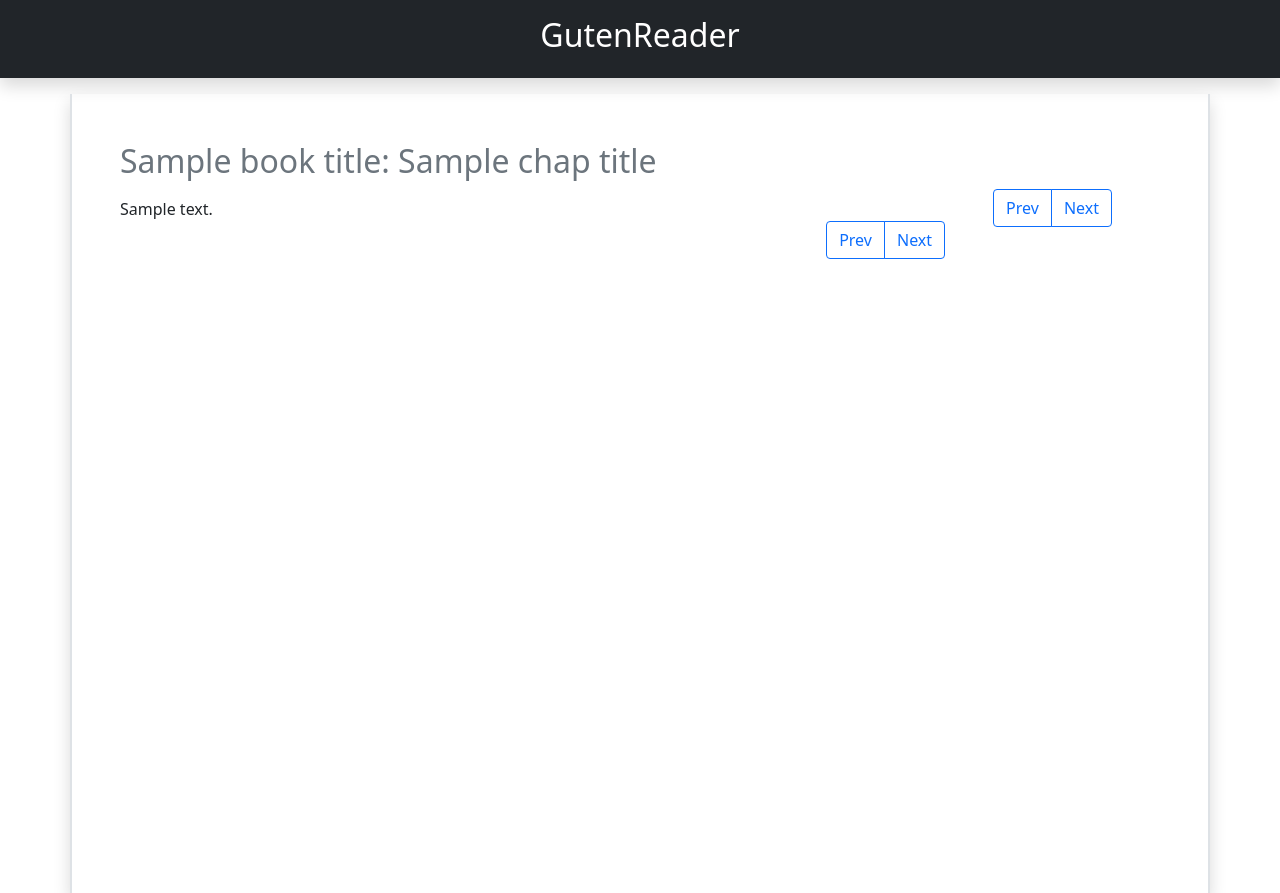
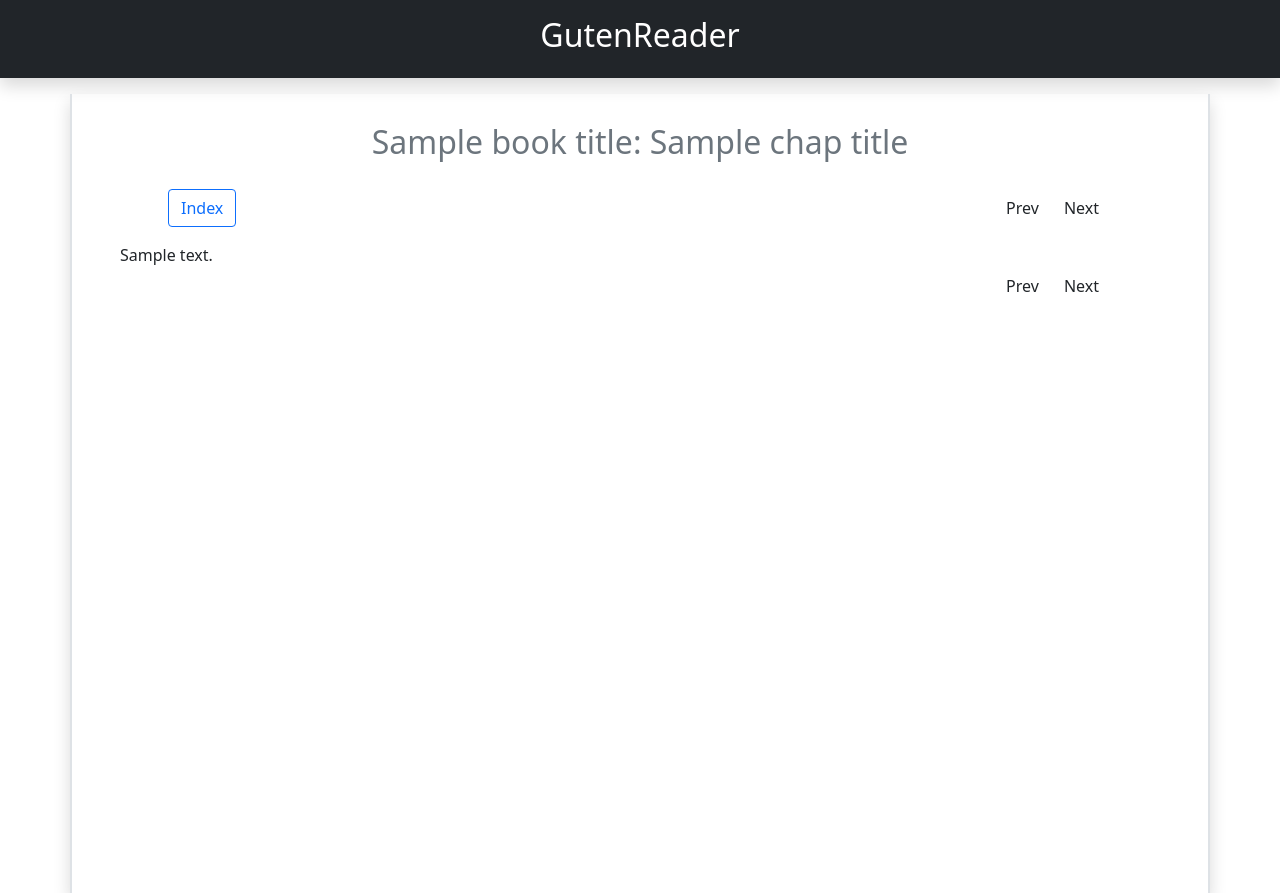
Before and after one commit to miladmasoodi/GutenReader, a Django app: template templates/chapter.html in a window 1280 px wide. Shown: the top 893 px of the page. Run offline with Django 5.2, Linux system fonts and the light colour scheme; the template is opened without the code that fills it: most values are stand-ins (such as "Sample title", 1, 10 or a date in 2020).

Commit message:
added index button/link & more styling to chapter.html

```diff
--- a/templates/chapter.html
+++ b/templates/chapter.html
@@ -2,20 +2,25 @@
 {%  block Title %} {{ Title }} {% endblock %}
 {%  block Content %}
 <div class = "container p-5 min-vh-100 border-start border-end border-2 shadow">
+    <h2 class="text-muted text-center position-relative top-0 start-50 translate-middle"> {{ Book_Title }}: {{ Chap_Title }} </h2>
 
-    <h2 class="text-muted"> {{ Book_Title }}: {{ Chap_Title }} </h2>
+    <div class="btn-toolbar justify-content-between ">
+        <div class="btn-group ps-5 float-start">
+            <a  class="btn btn-outline-primary "  href="/book/{{ book_id }}">Index</a>
+        </div>
+        <div class="btn-group  pe-5 float-end" role="group" aria-label="Previous, Next Links">
+            <a  class="btn  btn-outline-primary{% if has_prev_chapter %}"  href="/book/{{ book_id }}/{{ chapter_id_prev }}" {% else %}disabled"{% endif %}>Prev</a>
+            <a  class="btn  btn-outline-primary{% if has_next_chapter %}"  href="/book/{{ book_id }}/{{ chapter_id_next }}" {% else %}disabled"{% endif %}>Next</a>
+        </div>
+    </div>
 
+        <div class="mt-3">
 
-    <div class="btn-group  pe-5 float-end" role="group" aria-label="Previous, Next Links">
-        <a  class="btn btn-outline-primary" {% if has_prev_chapter %}  href="/book/{{ book_id }}/{{ chapter_id_prev }}" {% endif %}>Prev</a>
-        <a  class="btn btn-outline-primary" {% if has_next_chapter %}  href="/book/{{ book_id }}/{{ chapter_id_next }}" {% endif %}>Next</a>
-    </div>
-        <div class="mt-3">
             {{ Content | safe}}
         </div>
-    <div class="btn-group pe-5 float-end" role="group" aria-label="Previous, Next Links">
-        <a  class="btn btn-outline-primary" {% if has_prev_chapter %}  href="/book/{{ book_id }}/{{ chapter_id_prev }}" {% endif %}>Prev</a>
-        <a  class="btn btn-outline-primary" {% if has_next_chapter %}  href="/book/{{ book_id }}/{{ chapter_id_next }}" {% endif %}>Next</a>
+    <div class="btn-group pe-5 pb-5  float-end" role="group" aria-label="Previous, Next Links">
+        <a  class="btn btn-outline-primary{% if has_prev_chapter %}"  href="/book/{{ book_id }}/{{ chapter_id_prev }}" {% else %}disabled"{% endif %}>Prev</a>
+        <a  class="btn btn-outline-primary{% if has_next_chapter %}"  href="/book/{{ book_id }}/{{ chapter_id_next }}" {% else %}disabled"{% endif %}>Next</a>
     </div>
     </div>
 
```
